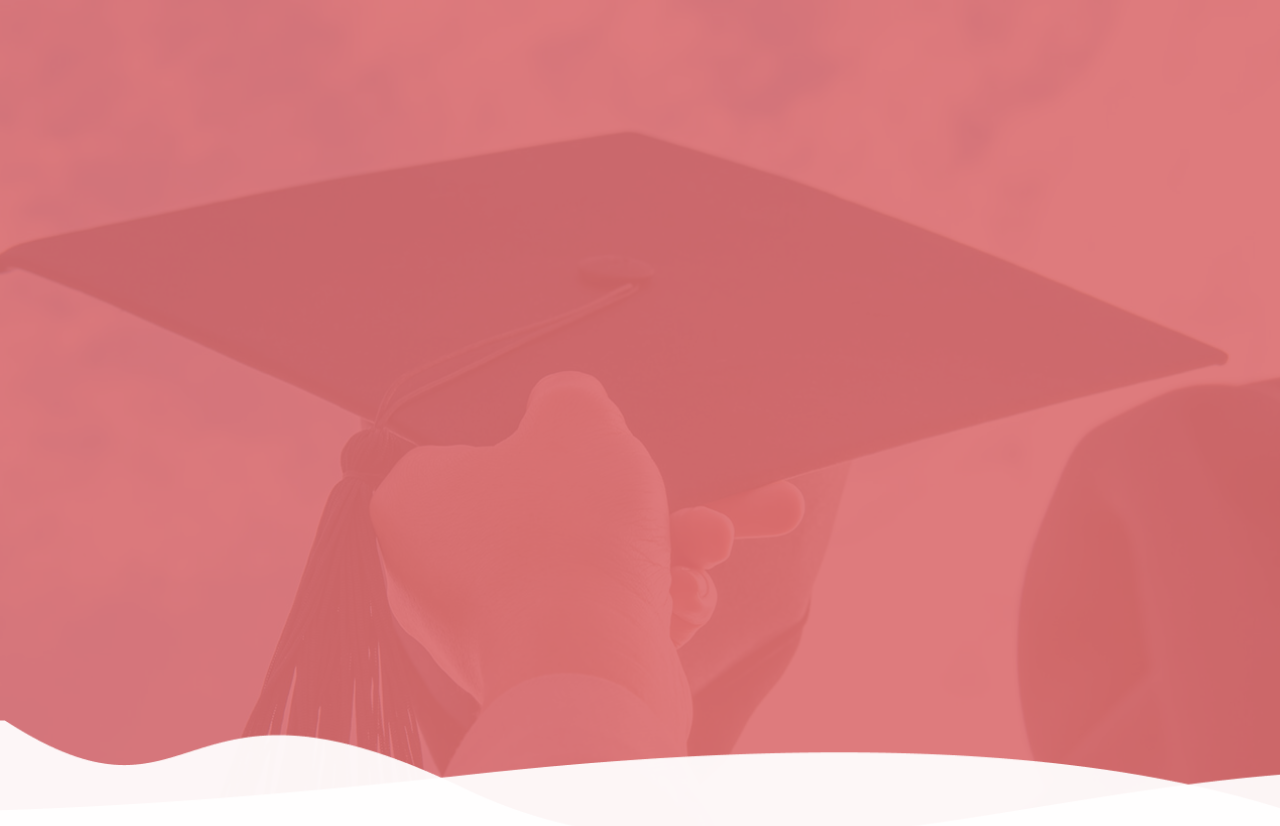
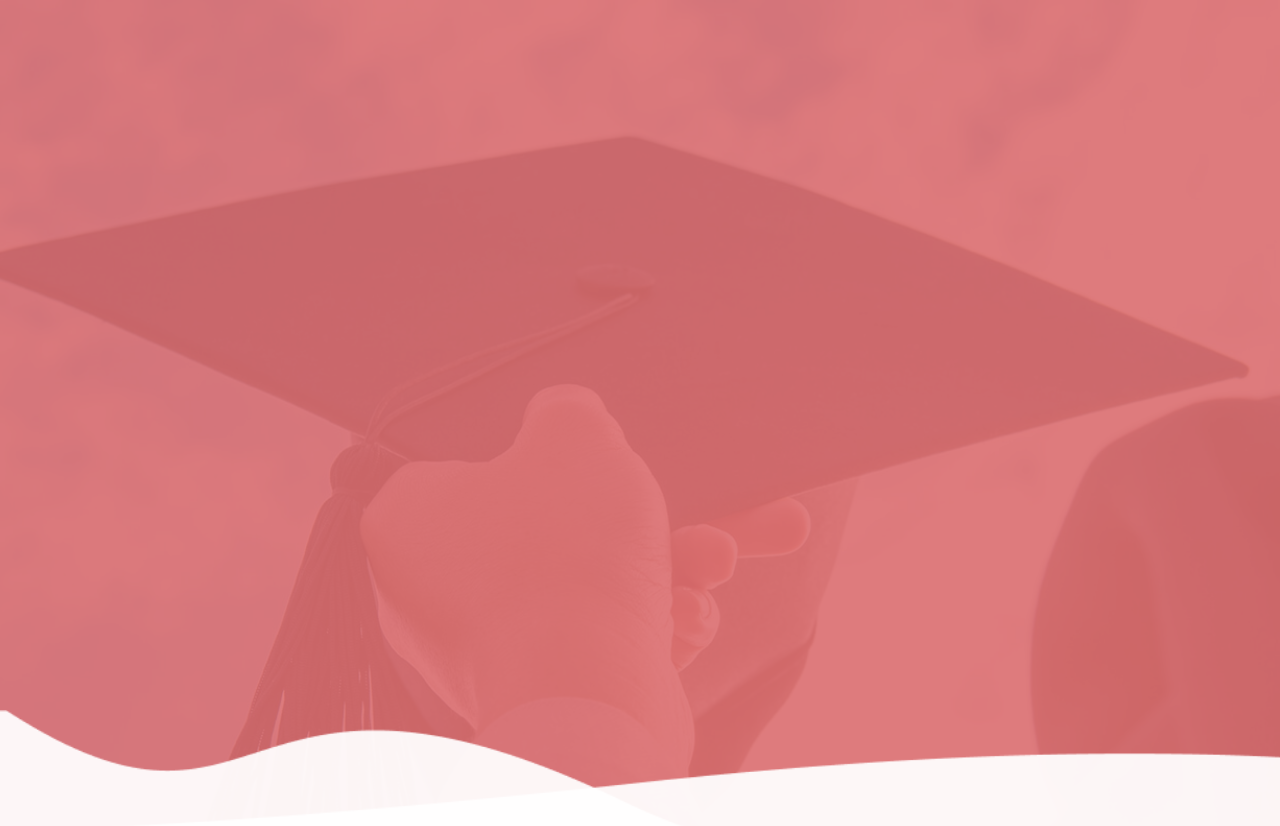
Before and after one commit to bertoldimatteo/proj-html-vuejs, a Vue app: page / in a window 1280 px wide. Shown: the top 826 px of the page. Built offline with nearby package versions, Linux system fonts and the light colour scheme.

Commit message:
sistemato background hero

```diff
--- a/src/components/mainComponents/baseMain.vue
+++ b/src/components/mainComponents/baseMain.vue
@@ -14,14 +14,14 @@ export default {
 <style lang="scss" scoped>
 main {
     background:(var(--color-three));
-    height: 850px;
+    height: 880px;
 }
 .background-container {
     background-image: url('../../assets/reference/img/theme_slider2_bg-1.jpg');
     background-repeat: no-repeat;
     background-size: cover;
     background-position: top;
-    height: 850px;
+    height: 880px;
     opacity: 0.1;
     position: relative;
 }
@@ -31,7 +31,7 @@ main {
     background-repeat: no-repeat;
     background-size: cover;
     width: 100%;
-    height: 130px;
-    top: 720px;
+    height: 175px;
+    top: 710px;
 }
 </style>
```
